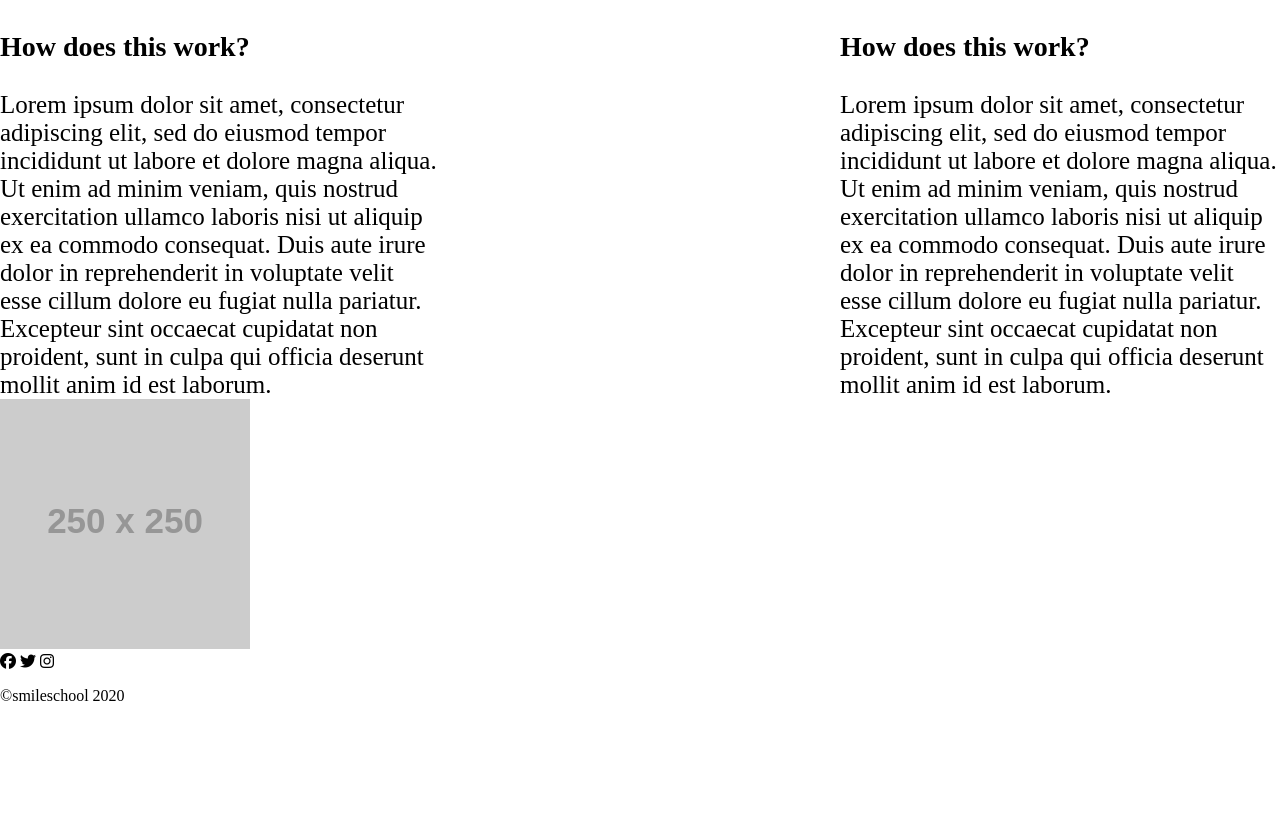
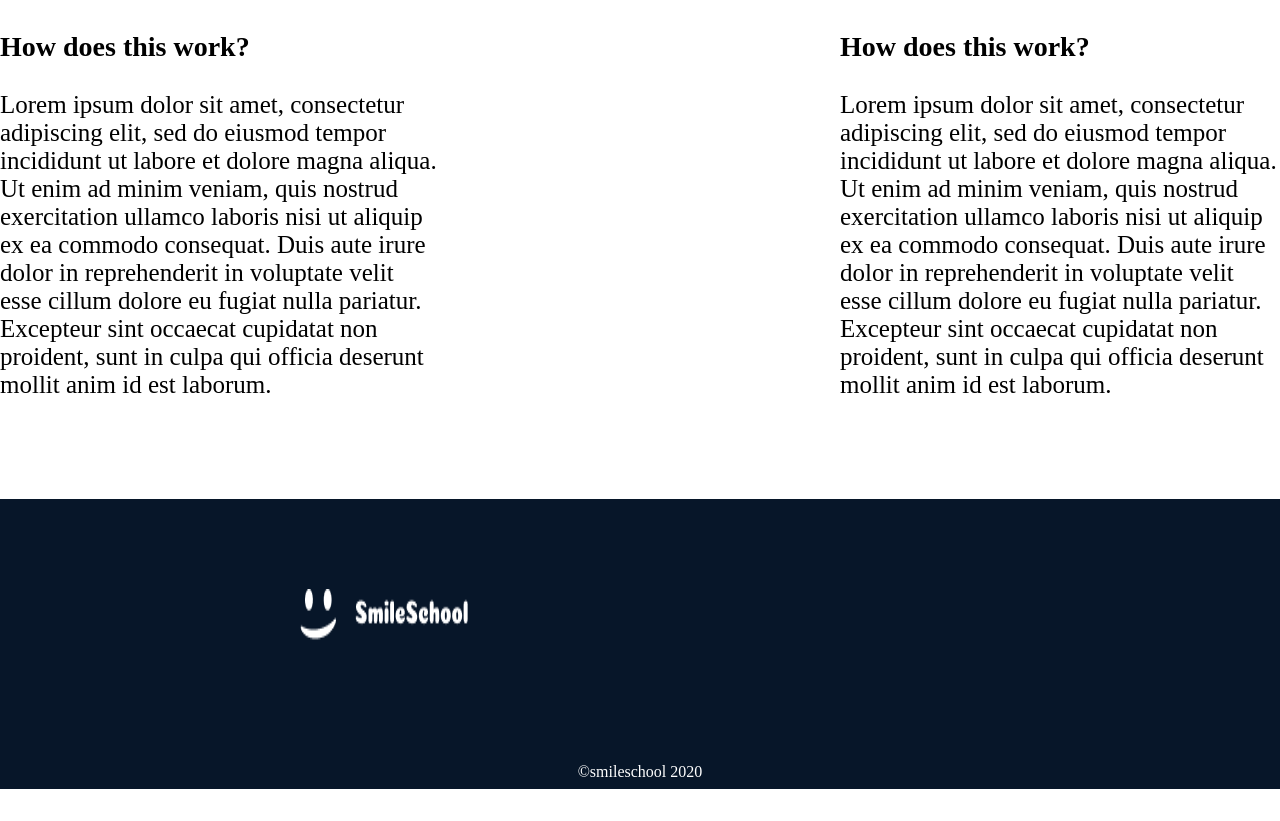
Before and after one commit to AdamsMikeOnyeke/alx_html_css, a plain HTML site: page css_advanced/index.html in a window 1280 px wide. Shown: the part 5523-6344 px from the top of the page. After the commit the page ends 6312 px from the top, so only its background shows below. Drawn offline with Linux system fonts and the light colour scheme; placeholder pictures from the web are drawn by us.

Commit message:
styled footer page

```diff
--- a/css_advanced/index.html
+++ b/css_advanced/index.html
@@ -205,16 +205,16 @@
         </section>
     </main>
     <footer>
-        <section>
-            <div>
-                <img src="https://fakeimg.pl/250x250?text=Sample+Logo" alt="logo">
-                <div>
+        <section class="sixth-section">
+            <div style="display: flex; gap: 1900px;">
+                <img src="logo.png" alt="logo" style="margin-left: 300px;">
+                <div style="color: white;">
                     <i class="fa-brands fa-facebook"></i>
                     <i class="fa-brands fa-twitter"></i>
                     <i class="fa-brands fa-instagram"></i>
                 </div>
             </div>
-            <p>©smileschool 2020</p>
+            <p style="color: white; text-align: center; margin-top: 120px;">©smileschool 2020</p>
         </section>
     </footer>
 </body>
--- a/css_advanced/styles.css
+++ b/css_advanced/styles.css
@@ -1,6 +1,6 @@
 body {
     background-image: url(Object.png);
-    padding: 63px 0px 100px 0px;
+    padding: 63px 0px 0px 0px;
     margin: 0px;
     background-repeat: no-repeat;
     background-size: contain;
@@ -139,3 +139,10 @@ body {
     gap: 200px;
     margin: 0px 0px 130px 0px;
 }
+
+.sixth-section {
+    background-color: #071629;
+    height: 200px;
+    padding-top: 90px;
+    margin-top: 100px;
+}
```
